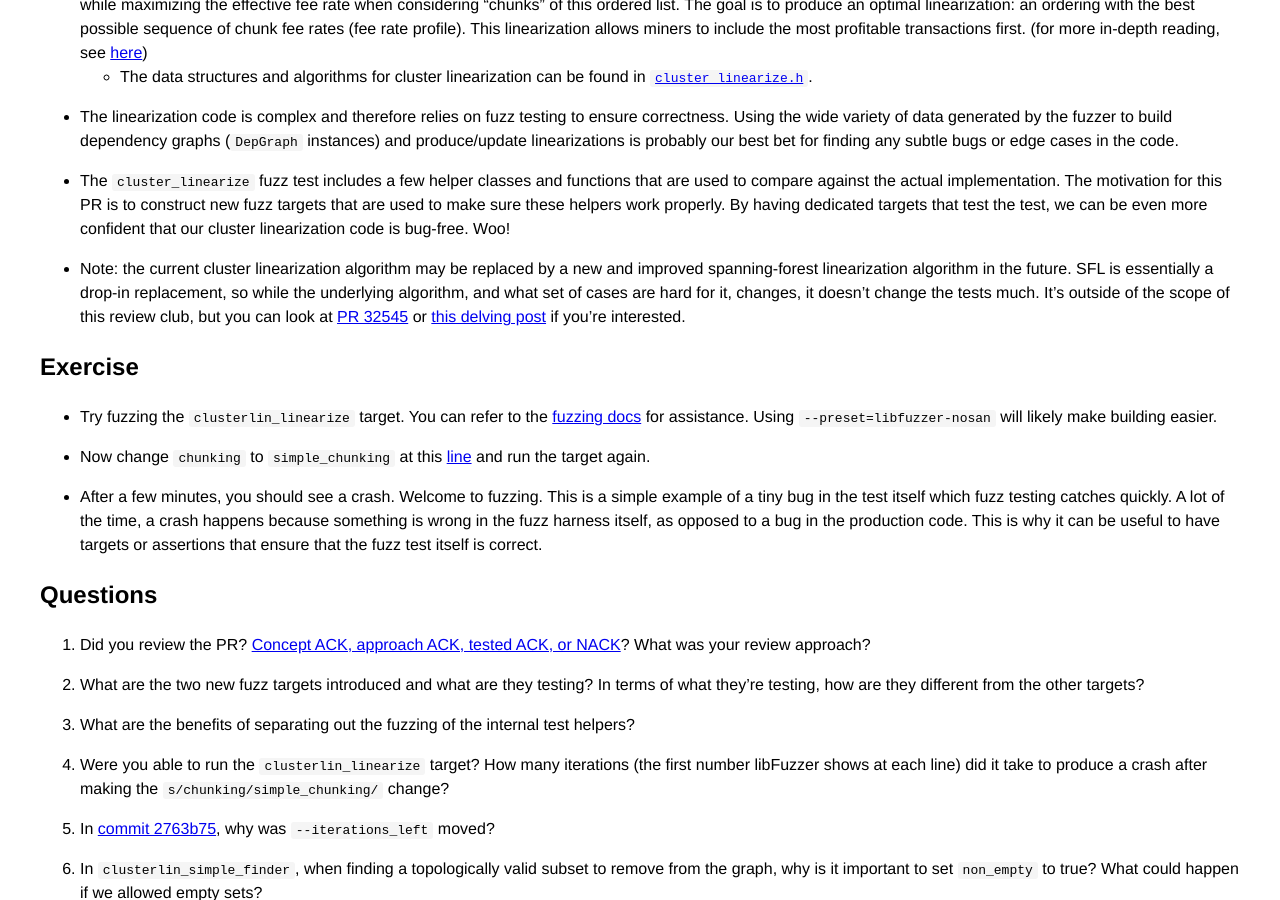
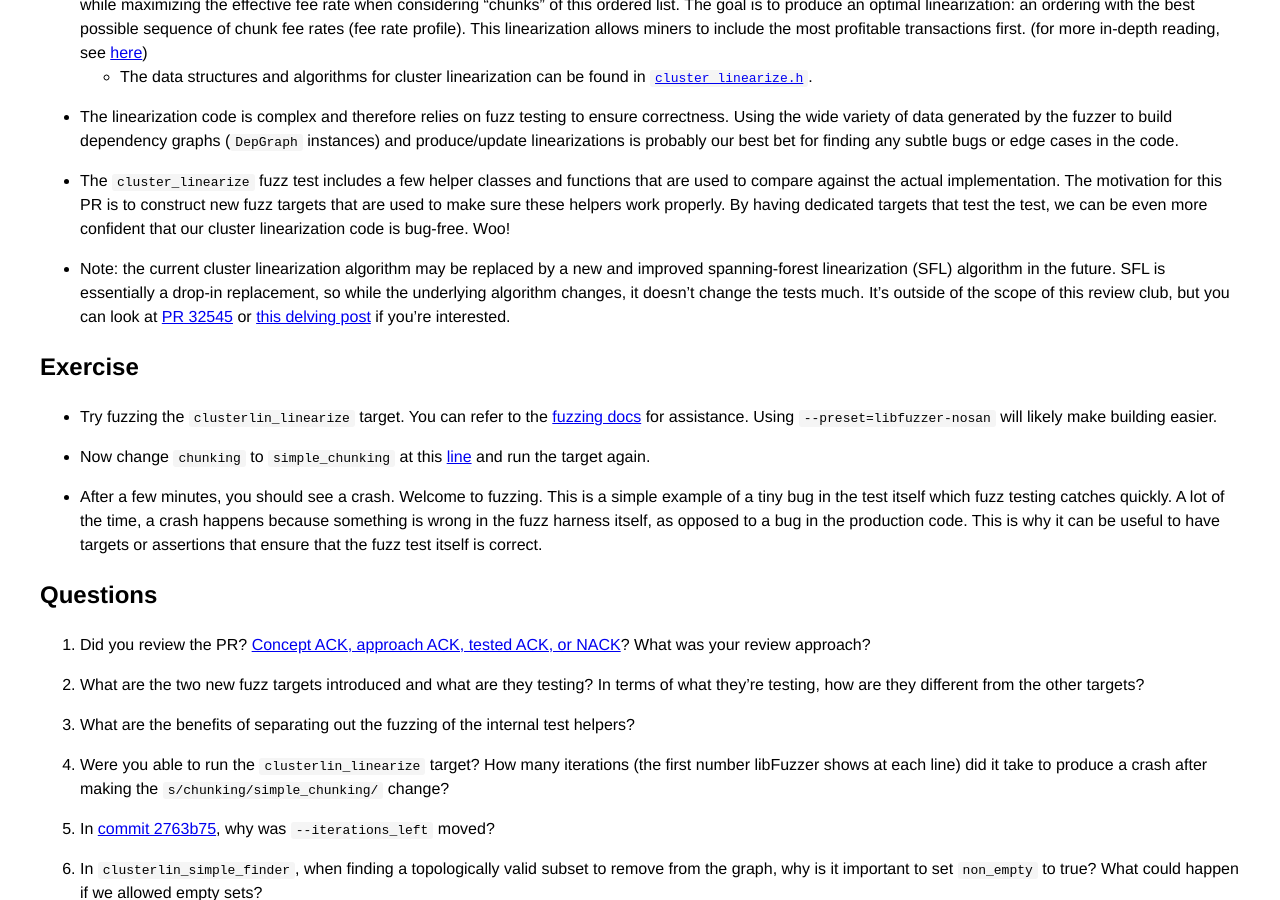
Before and after one commit to bitcoin-core-review-club/website, a Jekyll site: the page built from _posts/2025-06-04-#30605.md, in a window 1280 px wide and 900 px high, scrolled down 500 px. Built offline with Jekyll 4.4.1, drawn with Linux system fonts in a browser that asks for light colours.

Commit message:
small SFL edit
Avoids having to explain what hard cases means

```diff
--- a/_posts/2025-06-04-#30605.md
+++ b/_posts/2025-06-04-#30605.md
@@ -21,7 +21,7 @@ commit: d2fc10b64505512a70bed05e7bb21d76c8f748cd
 
 - The `cluster_linearize` fuzz test includes a few helper classes and functions that are used to compare against the actual implementation. The motivation for this PR is to construct new fuzz targets that are used to make sure these helpers work properly. By having dedicated targets that test the test, we can be even more confident that our cluster linearization code is bug-free. Woo!
 
-- Note: the current cluster linearization algorithm may be replaced by a new and improved spanning-forest linearization algorithm in the future. SFL is essentially a drop-in replacement, so while the underlying algorithm, and what set of cases are hard for it, changes, it doesn't change the tests much. It's outside of the scope of this review club, but you can look at [PR 32545](https://github.com/bitcoin/bitcoin/pull/32545) or [this delving post](https://delvingbitcoin.org/t/spanning-forest-cluster-linearization/1419) if you're interested.
+- Note: the current cluster linearization algorithm may be replaced by a new and improved spanning-forest linearization (SFL) algorithm in the future. SFL is essentially a drop-in replacement, so while the underlying algorithm changes, it doesn't change the tests much. It's outside of the scope of this review club, but you can look at [PR 32545](https://github.com/bitcoin/bitcoin/pull/32545) or [this delving post](https://delvingbitcoin.org/t/spanning-forest-cluster-linearization/1419) if you're interested.
 
 ## Exercise
 
```
